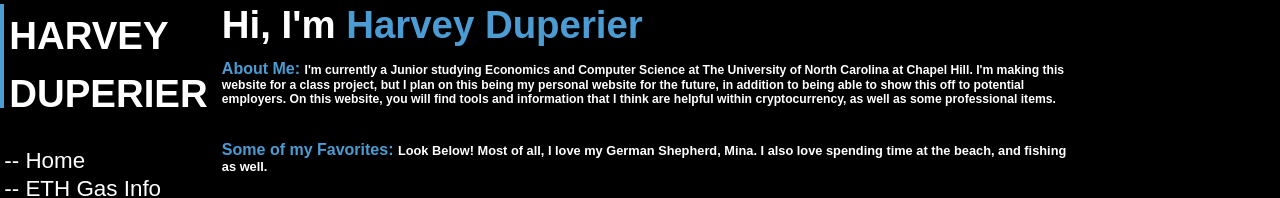
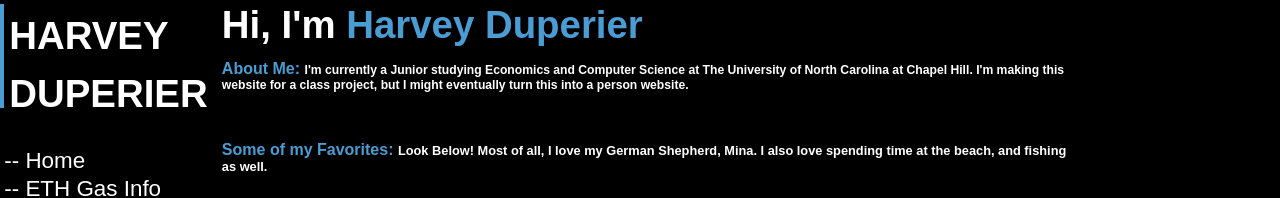
Before and after one commit to hduperier/hduperier.github.io, a website: page index.html in a window 1280 px wide. Shown: the top 198 px of the page. Drawn offline with nearby package versions, Linux system fonts and the light colour scheme; no server answers.

Commit message:
Update index.html

```diff
--- a/index.html
+++ b/index.html
@@ -70,7 +70,7 @@
             <div class="main-body">
                 <div class="hello-bar">
                     <span class="hi">Hi, I'm <span class="hi-special">Harvey Duperier</span></span>
-                    <span class="about-me"><span class="hi-special-about">About Me: </span>I'm currently a Junior studying Economics and Computer Science at The University of North Carolina at Chapel Hill. I'm making this website for a class project, but I plan on this being my personal website for the future, in addition to being able to show this off to potential employers. On this website, you will find tools and information that I think are helpful within cryptocurrency, as well as some professional items.</span>
+                    <span class="about-me"><span class="hi-special-about">About Me: </span>I'm currently a Junior studying Economics and Computer Science at The University of North Carolina at Chapel Hill. I'm making this website for a class project, but I might eventually turn this into a person website.</span>
                 </div>
                 <div class="favorites-section">
                     <div class="favorites-head">
```
